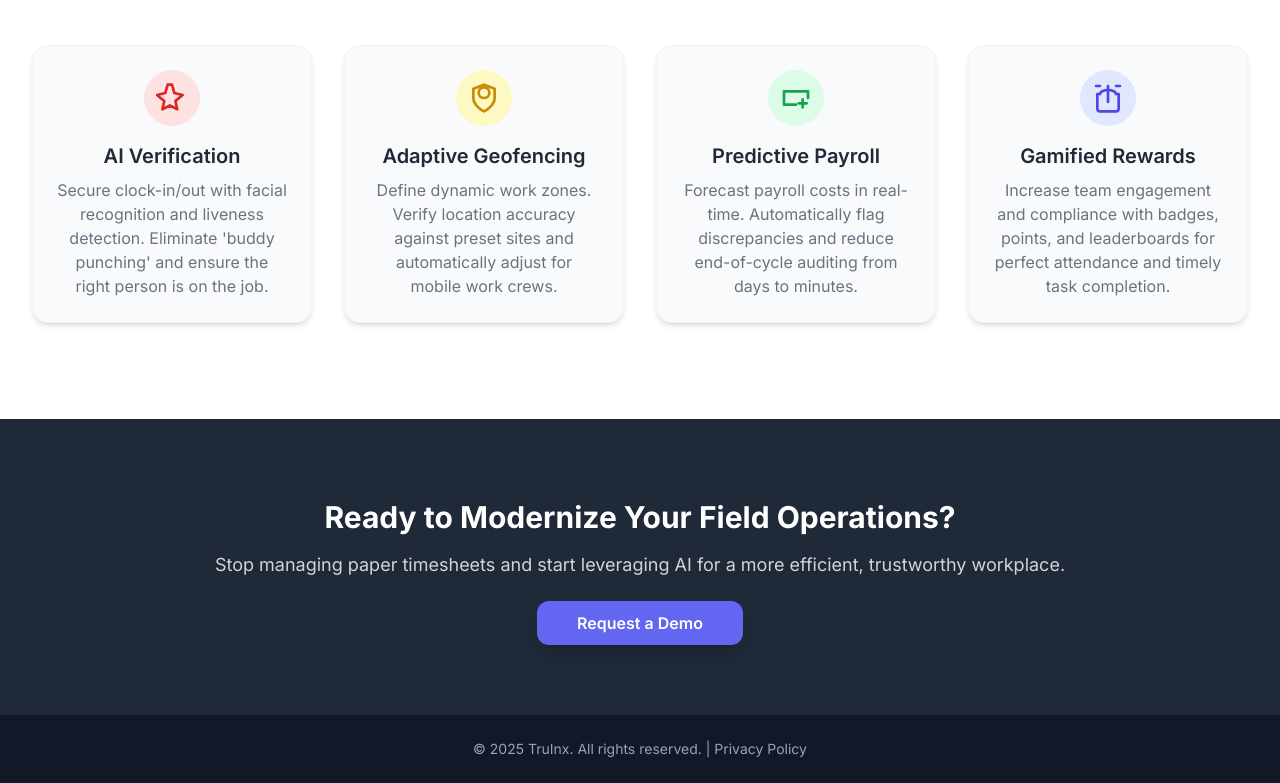
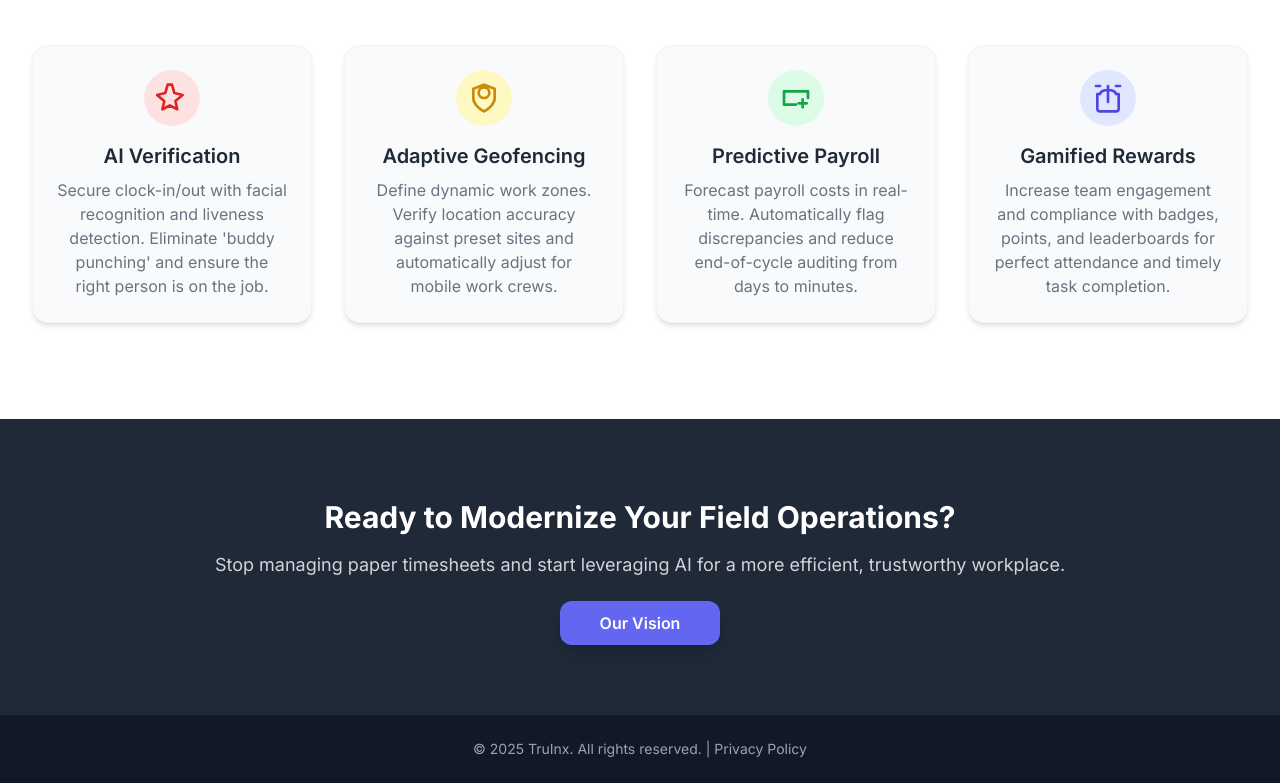
Before and after one commit to hanya98/nerdsvibeathon2, a plain HTML site: page index.html in a window 1280 px wide. Shown: the part 863-1646 px from the top of the page. Drawn offline with nearby package versions, Linux system fonts and the light colour scheme.

Commit message:
Update index.html

```diff
--- a/index.html
+++ b/index.html
@@ -134,7 +134,7 @@
                     Stop managing paper timesheets and start leveraging AI for a more efficient, trustworthy workplace.
                 </p>
                 <a href="#" class="bg-indigo-500 text-white font-semibold py-3 px-10 rounded-xl shadow-lg hover:bg-indigo-600 transition duration-300">
-                    Request a Demo
+                    Our Vision
                 </a>
             </div>
         </section>
@@ -146,4 +146,5 @@
     </footer>
 
 </body>
+
 </html>
```
